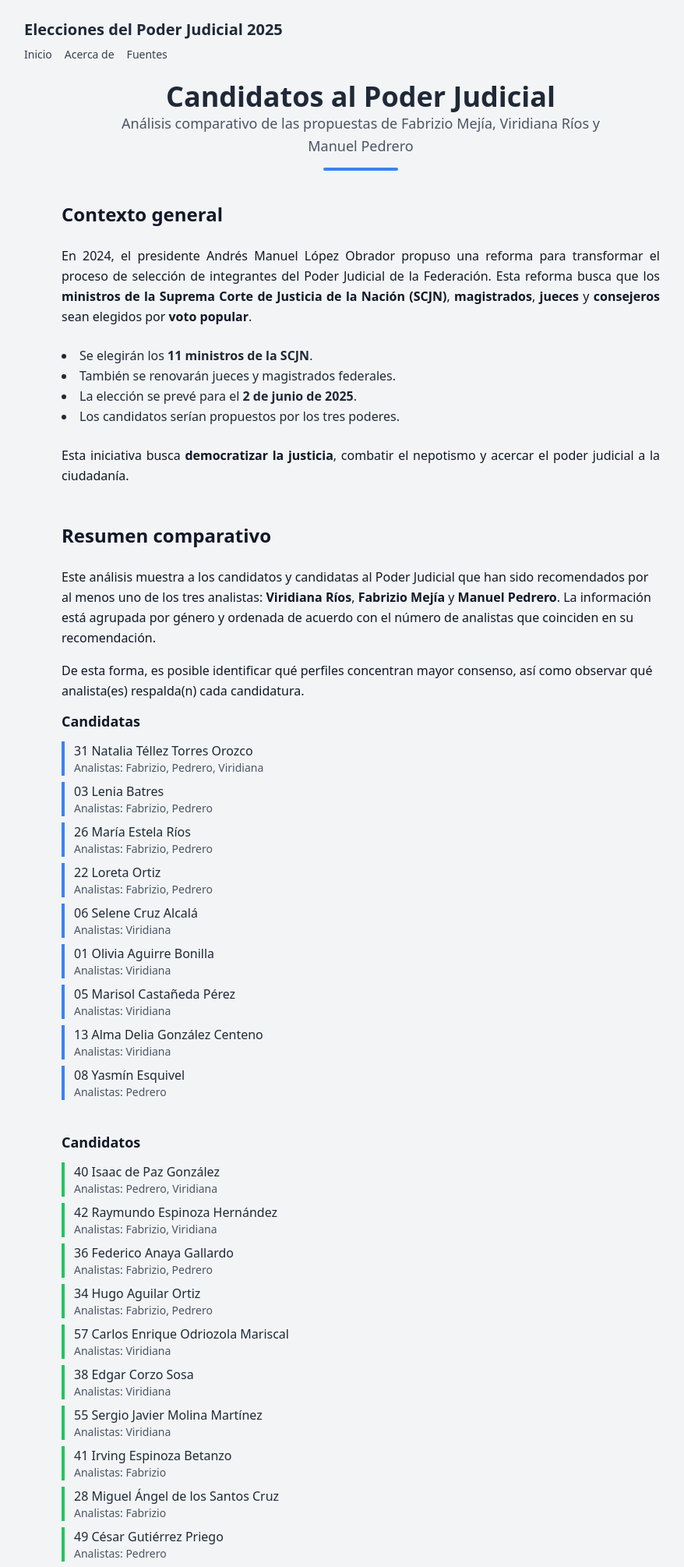
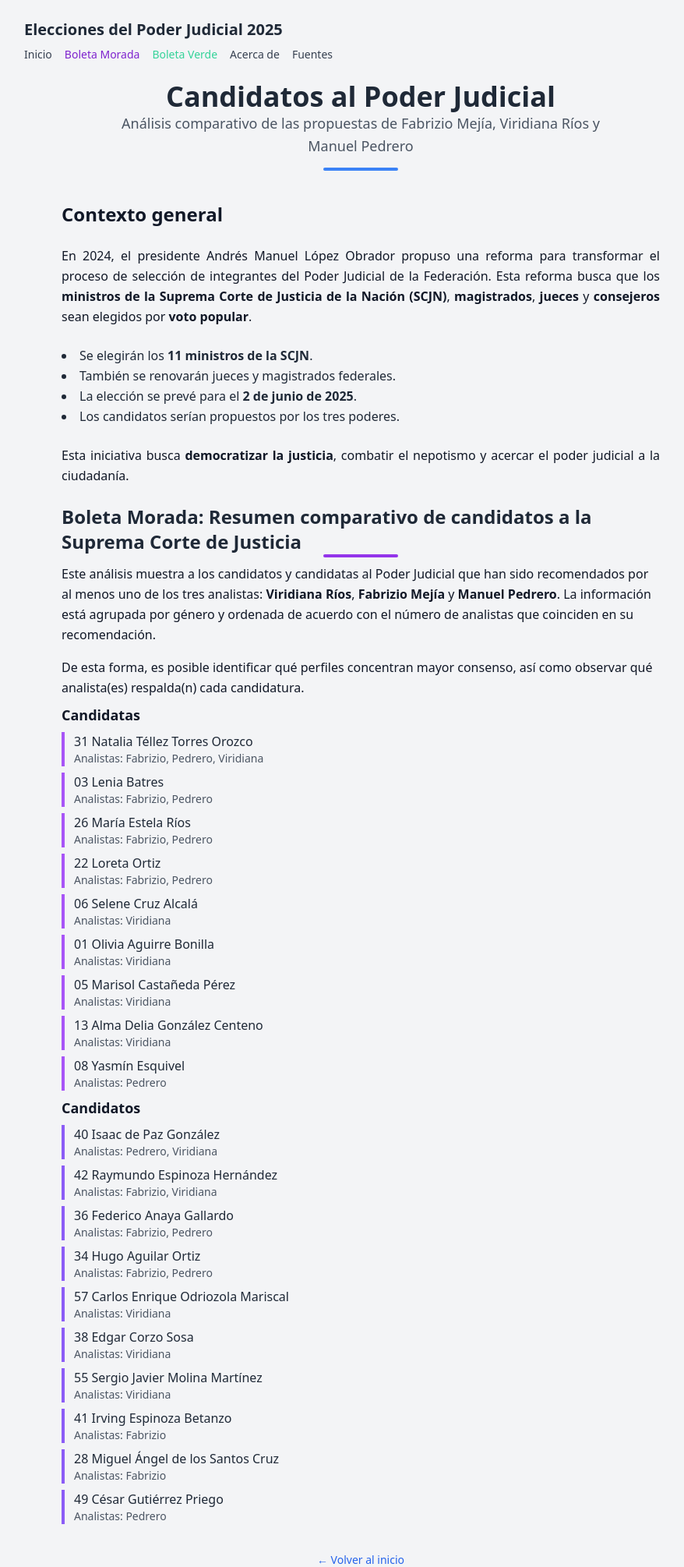
Before and after one commit to cuauhtemocbe/judicial-candidates-mx, a Flask app: page / in a window 1280 px wide. Shown: the top 2010 px of the page at 78% size, without its empty margins (177-1055 px from the left). Run offline with Flask 3, Linux system fonts and the light colour scheme; some libraries are stand-ins or nearby versions.

Commit message:
Improve design

```diff
--- a/app/templates/acerca.html
+++ b/app/templates/acerca.html
@@ -43,11 +43,6 @@
     </p>
   </article>
 
-  <footer class="text-center mt-12 pt-6 border-t text-xs text-gray-500">
-    Última actualización: {{ last_updated or "Fecha no disponible" }}<br/>
-    Proyecto abierto sin fines de lucro — Revisa las fuentes antes de compartir
-  </footer>
-
   <div class="text-center mt-6">
     <a href="{{ url_for('main.index') }}" class="text-blue-600 hover:underline text-sm">← Volver al inicio</a>
   </div>
--- a/app/templates/index.html
+++ b/app/templates/index.html
@@ -12,7 +12,7 @@
   <div class="w-24 h-1 bg-blue-500 mx-auto mt-3 rounded-full"></div>
 </header>
 
-<section class="max-w-3xl mx-auto mb-12 space-y-6">
+<section class="max-w-3xl mx-auto mb-6 space-y-6">
   <h2 class="text-2xl font-semibold">Contexto general</h2>
   <p class="text-justify">
     En 2024, el presidente Andrés Manuel López Obrador propuso una reforma para transformar el proceso de selección
@@ -30,8 +30,9 @@
   </p>
 </section>
 
-<section class="max-w-3xl mx-auto mb-12">
-  <h2 class="text-2xl font-semibold mb-6">Resumen comparativo</h2>
+<section class="max-w-3xl mx-auto mb-10">
+  <h2 id="purple-ballot" class="text-2xl font-semibold text-gray-800">Boleta Morada: Resumen comparativo de candidatos a la Suprema Corte de Justicia</h2>
+  <div class="w-24 h-1 bg-purple-600 mx-auto rounded-full mb-2"></div>
   <p>
     Este análisis muestra a los candidatos y candidatas al Poder Judicial que han sido recomendados por al menos uno de los tres analistas:
     <strong>Viridiana Ríos</strong>, <strong>Fabrizio Mejía</strong> y <strong>Manuel Pedrero</strong>.
@@ -41,10 +42,10 @@
     De esta forma, es posible identificar qué perfiles concentran mayor consenso, así como observar qué analista(es) respalda(n) cada candidatura.
   </p>
 
-  <h3 class="text-lg font-semibold mt-3 mb-3">Candidatas</h3>
+  <h3 class="text-lg font-semibold mt-2 mb-2">Candidatas</h3>
 <ul class="space-y-2">
   {% for c in resumen["mujeres"] %}
-  <li class="border-l-4 border-blue-500 pl-3">
+  <li class="border-l-4 border-purple-500 pl-3">
     <p class="text-base text-gray-800 font-medium">
       {{ c.numero }} {{ c.nombre }}
     </p>
@@ -53,10 +54,10 @@
   {% endfor %}
 </ul>
 
-<h3 class="text-lg font-semibold mt-10 mb-3">Candidatos</h3>
+<h3 class="text-lg font-semibold mt-2 mb-2">Candidatos</h3>
 <ul class="space-y-2">
   {% for c in resumen["hombres"] %}
-  <li class="border-l-4 border-green-500 pl-3">
+  <li class="border-l-4 border-violet-500 pl-3">
     <p class="text-base text-gray-800 font-medium">
       {{ c.numero }} {{ c.nombre }}
     </p>
@@ -64,10 +65,12 @@
   </li>
   {% endfor %}
 </ul>
-
+<p class="text-center mt-8">
+  <a href="{{ url_for('main.index') }}" class="text-blue-600 hover:underline text-sm">← Volver al inicio</a>
+</p>
 <section class="max-w-3xl mx-auto mt-8 mb-12">
-  <h2 class="text-2xl font-semibold mb-6">Detalle por analista</h2>
-  <p class="text-sm text-gray-600 mb-6">
+  <h2 class="text-2xl font-semibold mb-3">Detalle de candidatos por analista</h2>
+  <p class="text-sm text-gray-600 mb-3">
     A continuación se presenta el listado de candidatas y candidatos recomendados por cada analista.
     El resumen de la razón del voto fue generado con apoyo de inteligencia artificial a partir del análisis original.
   </p>
@@ -104,7 +107,7 @@
   {% endfor %}
 </section>
 
-<section id="fuentes" class="max-w-3xl mx-auto pt-10">
+<section id="fuentes" class="max-w-3xl mx-auto pt-4">
   <h2 class="text-2xl font-semibold mb-4">Fuentes de información</h2>
   <ul class="list-disc list-inside space-y-2 text-sm leading-relaxed">
     {% for fuente in fuentes %}
--- a/app/templates/layout.html
+++ b/app/templates/layout.html
@@ -20,10 +20,16 @@
         <a href="{{ url_for('main.index') }}" class="hover:text-blue-600 transition">Inicio</a>
       </li>
       <li>
+        <a href="{{ url_for('main.index') }}#purple-ballot" class="text-purple-700 hover:text-blue-600 transition">Boleta Morada</a>
+      </li>
+      <li>
+        <a href="{{ url_for('main.boleta_verde') }}" class="text-emerald-400 hover:text-blue-600 transition">Boleta Verde</a>
+      </li>
+      <li>
         <a href="{{ url_for('main.acerca') }}" class="hover:text-blue-600 transition">Acerca de</a>
       </li>
       <li>
-        <a href="#fuentes" class="hover:text-blue-600 transition">Fuentes</a>
+        <a href="{{ url_for('main.index') }}#fuentes" class="hover:text-blue-600 transition">Fuentes</a>
       </li>
     </ul>
   </nav>
```
